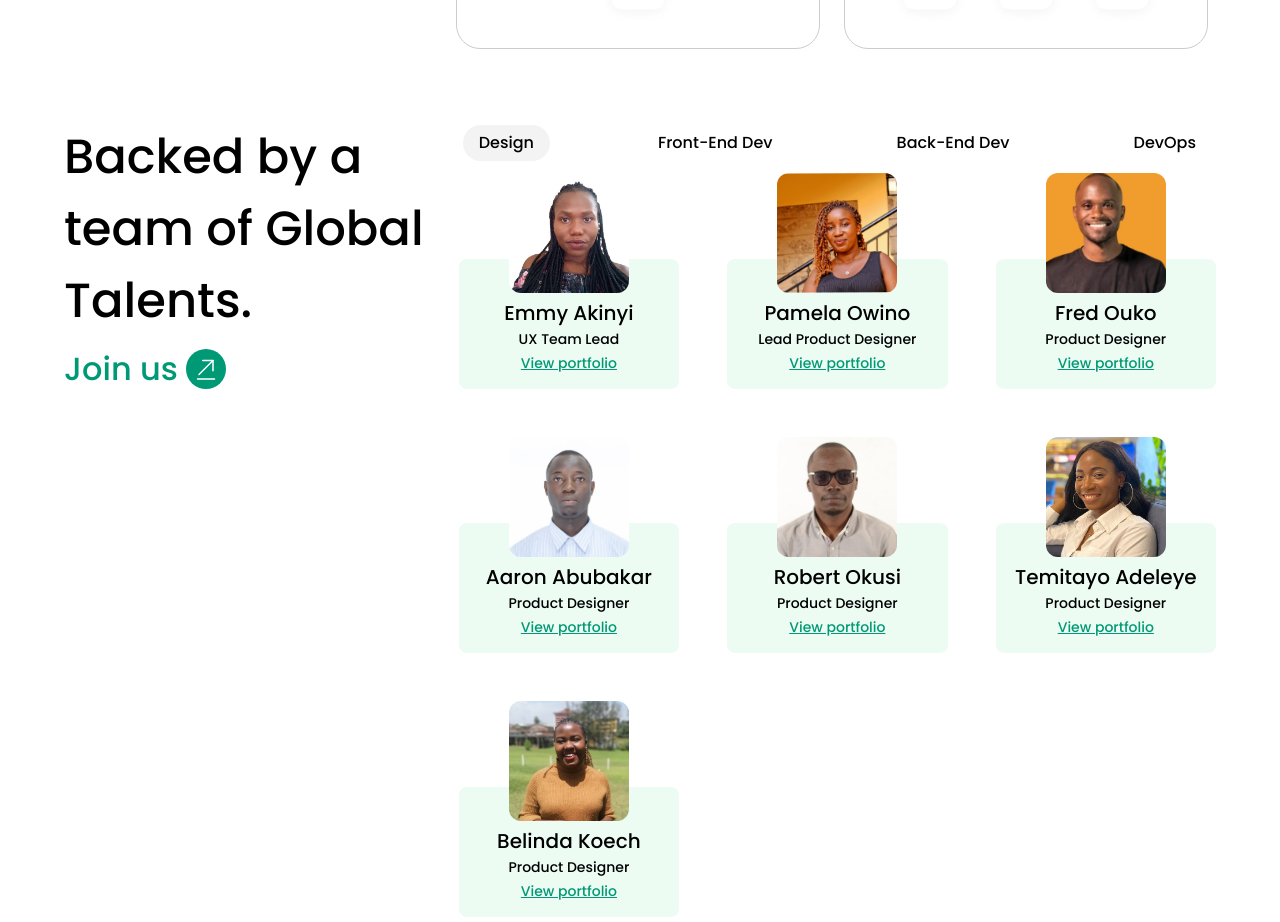
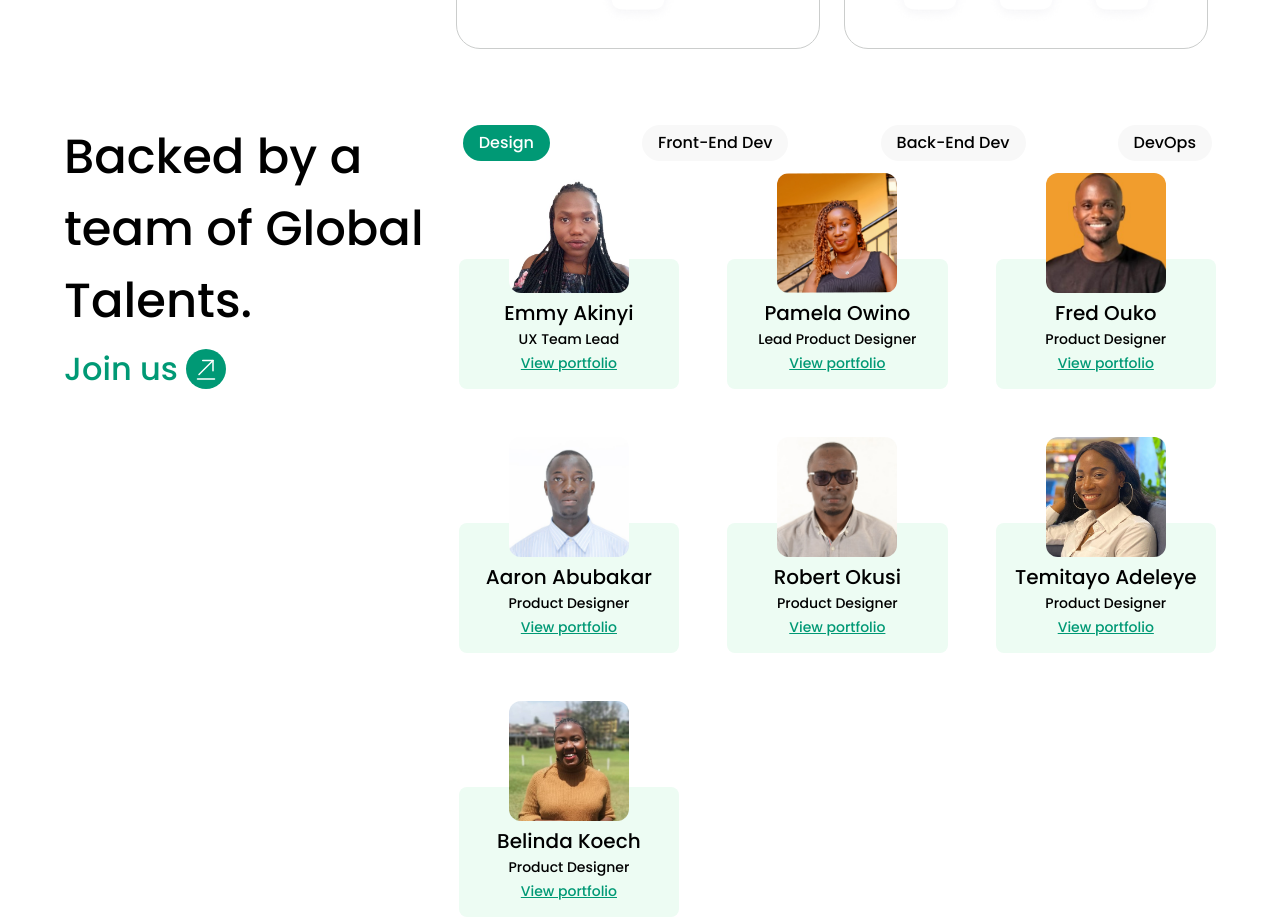
Before and after one commit to SpaceyaTech/SYT-Web-Redesign, a React (Vite) app: page /products in a window 1280 px wide. Shown: the part 2040-2962 px from the top of the page. Built offline with nearby package versions, Linux system fonts and the light colour scheme; no server answers.

Commit message:
change bg on selected on teams

```diff
--- a/src/APP/pages/products2/sections/Teams.jsx
+++ b/src/APP/pages/products2/sections/Teams.jsx
@@ -48,8 +48,8 @@ const Teams = () => {
                     "min-w-fit w-fit rounded-[40px] py-2 px-4 text-base font-light leading-5",
                     "ring-white/60 ring-offset-2 ring-offset-gray-600 focus:outline-none",
                     selected
-                      ? "bg-[#f3f3f3] font-medium"
-                      : "hover:bg-[#f3f3f3] font-normal"
+                      ? "bg-[#009975] font-medium text-white"
+                      : "bg-[#f8f8f8] font-normal"
                   )
                 }
               >
```
